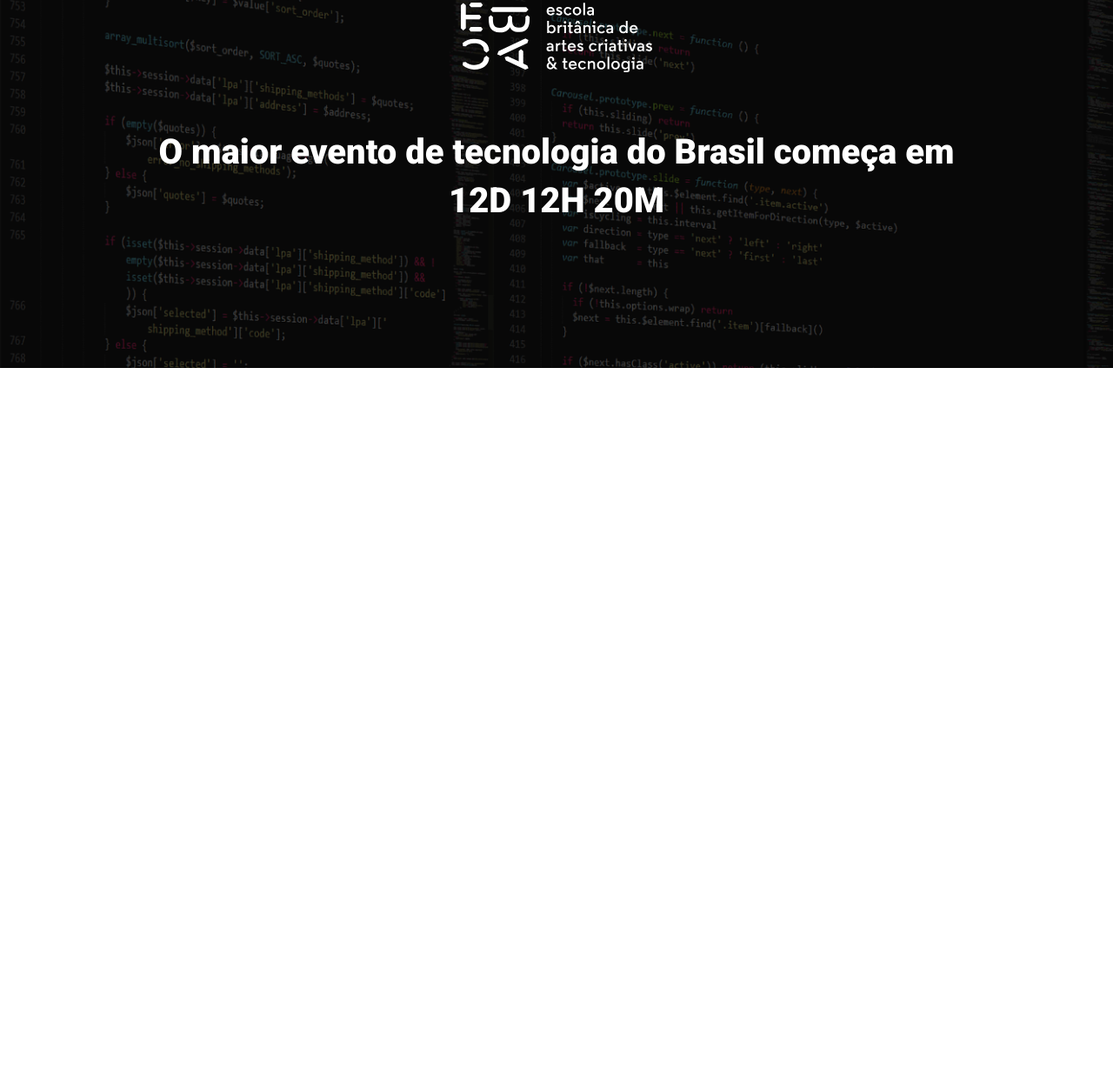
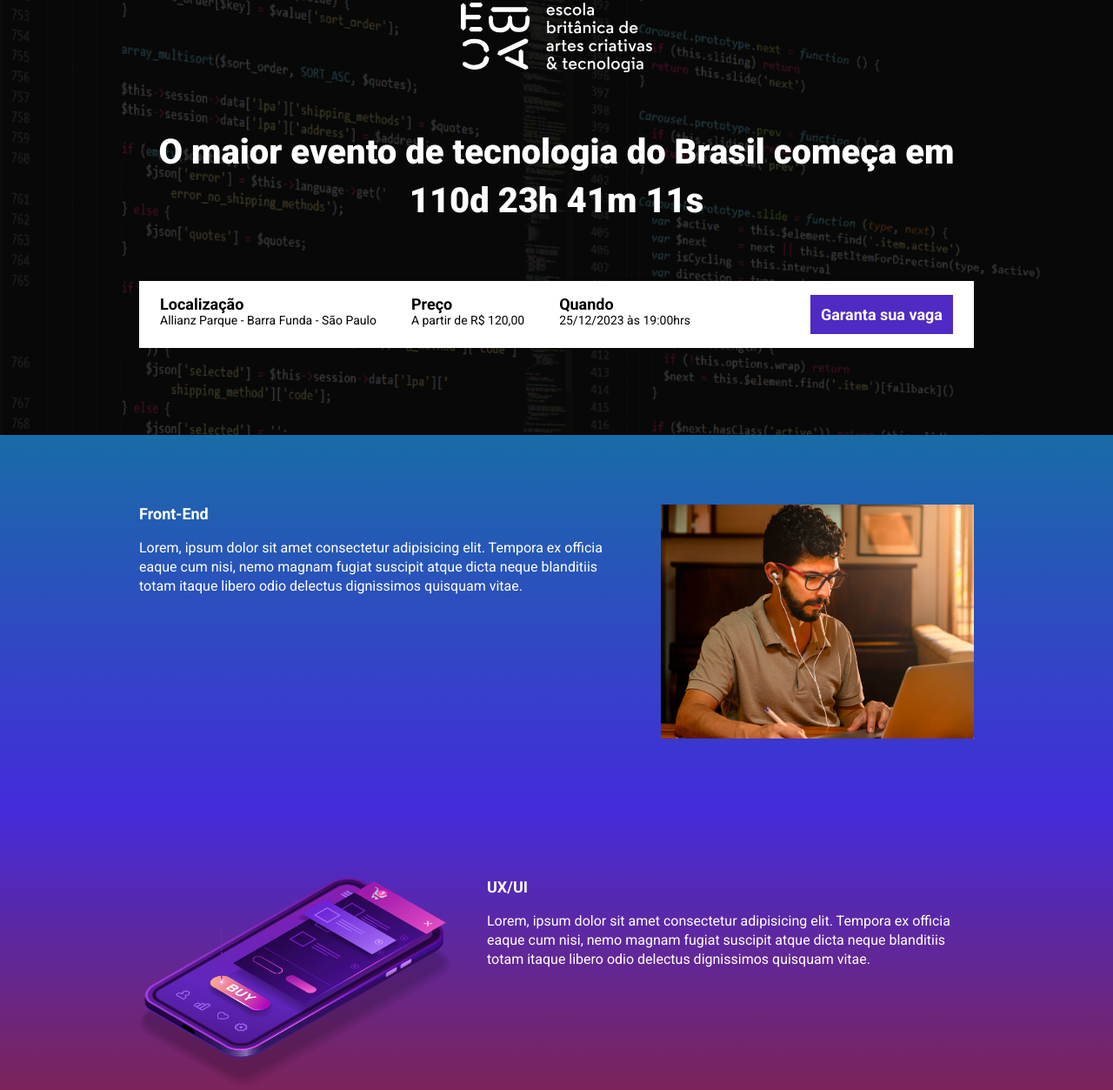
Before and after one commit to KilsonJogli/ebac_tech_talks, a website built with Parcel: page src/index.html in a window 1280 px wide. Shown: the part 61-1314 px from the top of the page at 87% size. Before the commit the page ends 800 px from the top, so only its background shows below. Built offline with nearby package versions, Linux system fonts and the light colour scheme.

Commit message:
criando a contagem regressiva

```diff
--- a/package.json
+++ b/package.json
@@ -2,9 +2,9 @@
   "name": "ebac_talks",
   "version": "1.0.0",
   "description": "",
-  "main": "index.js",
   "scripts": {
     "dev": "parcel src/index.html src/styles/main.scss src/scripts/main.js",
+    "build": "parcel build src/index.html",
     "test": "echo \"Error: no test specified\" && exit 1"
   },
   "keywords": [],
--- a/src/index.html
+++ b/src/index.html
@@ -8,17 +8,89 @@
     <link rel="preconnect" href="https://fonts.gstatic.com" crossorigin>
     <link href="https://fonts.googleapis.com/css2?family=Roboto:wght@400;700;900&display=swap" rel="stylesheet">
     <link rel="stylesheet" href="./styles/main.scss">
+    <link rel="stylesheet" href="https://unpkg.com/aos@next/dist/aos.css" />
 </head>
 <body>
     <header class="hero">
         <div class="container">
             <img class="hero__logo" src="./images/ebac_logo.svg" alt="EBAC">
             <p class="hero__text">
-                O maior evento de tecnologia do Brasil começa em 12D 12H 20M
+                O maior evento de tecnologia do Brasil começa em <span id="contator"></span>
             </p>
+            <div class="infos-bar">
+                <ul class="infos-bar__infos">
+                    <li class="infos-bar__infos__item">
+                        <b>Localização</b>
+                        Allianz Parque - Barra Funda - São Paulo
+                    </li>
+                    <li class="infos-bar__infos__item">
+                        <b>Preço</b>
+                        A partir de R$ 120,00
+                    </li>
+                    <li class="infos-bar__infos__item">
+                        <b>Quando</b>
+                        25/12/2023 às 19:00hrs
+                    </li>
+                </ul>
+                <a class="button button--primary" href="#">
+                    Garanta sua vaga
+                </a>
+            </div>
         </div>
     </header>
-
+    <section class="event event--frontend">
+        <div class="container" data-aos="fade-right">
+            <div class="event__details">
+                <h2 class="event__details__title">
+                    Front-End
+                </h2>
+                <p class="event__details__description">
+                    Lorem, ipsum dolor sit amet consectetur adipisicing elit. Tempora ex officia eaque cum nisi, nemo magnam fugiat suscipit atque dicta neque blanditiis totam itaque libero odio delectus dignissimos quisquam vitae.
+                </p>
+            </div>
+            <img src="./images/frontend.png" alt="Front-end" class="event__image">
+        </div>
+    </section>
+    <section class="event event--ux-ui event--image-left">
+        <div class="container" data-aos="fade-left">
+            <div class="event__details">
+                <h2 class="event__details__title">
+                    UX/UI
+                </h2>
+                <p class="event__details__description">
+                    Lorem, ipsum dolor sit amet consectetur adipisicing elit. Tempora ex officia eaque cum nisi, nemo magnam fugiat suscipit atque dicta neque blanditiis totam itaque libero odio delectus dignissimos quisquam vitae.
+                </p>
+            </div>
+            <img src="./images/ui-ux.png" alt="ux-ui" class="event__image">
+        </div>
+    </section>
+    <section class="event event--data-science">
+        <div class="container" data-aos="fade-right">
+            <div class="event__details">
+                <h2 class="event__details__title">
+                    Data Science
+                </h2>
+                <p class="event__details__description">
+                    Lorem, ipsum dolor sit amet consectetur adipisicing elit. Tempora ex officia eaque cum nisi, nemo magnam fugiat suscipit atque dicta neque blanditiis totam itaque libero odio delectus dignissimos quisquam vitae.
+                </p>
+            </div>
+            <img src="./images/data.png" alt="Data science" class="event__image">
+        </div>
+    </section>
+    <section class="event event--backend event--image-left">
+        <div class="container" data-aos="fade-left">
+            <div class="event__details">
+                <h2 class="event__details__title">
+                    Back-End
+                </h2>
+                <p class="event__details__description">
+                    Lorem, ipsum dolor sit amet consectetur adipisicing elit. Tempora ex officia eaque cum nisi, nemo magnam fugiat suscipit atque dicta neque blanditiis totam itaque libero odio delectus dignissimos quisquam vitae.
+                </p>
+            </div>
+            <img src="./images/backend.png" alt="beck-end" class="event__image">
+        </div>
+    </section>
+    <script src="https://unpkg.com/aos@next/dist/aos.js"></script>
     <script src="./scripts/main.js"></script>
 </body>
 </html>
--- a/src/scripts/main.js
+++ b/src/scripts/main.js
@@ -1 +1,32 @@
-console.log('olá')
+AOS.init();
+
+const dataDoEvento = new Date("Dec 25, 2023 19:00:00");
+const timeStampDoEvento = dataDoEvento.getTime();
+
+const contaAsHoras = setInterval(function() {
+    const agora = new Date();
+    const timeStampAtual = agora.getTime();
+
+    const distanciaAteOEvento = timeStampDoEvento - timeStampAtual;
+
+    const diaEmMs = 1000 * 60 * 60 * 24;
+    const horaEmMs = 1000 * 60 * 60;
+    const minutoEmMs = 1000 * 60;
+
+
+    const diasAteOEvento = Math.floor(distanciaAteOEvento / diaEmMs);
+    const horasAteOEvento = Math.floor((distanciaAteOEvento % (1000 * 60 * 60 * 24)) / (1000 * 60 * 60));
+    const minutosAteOEvento = Math.floor((distanciaAteOEvento % (1000 * 60 * 60)) / (1000 * 60));
+    const segundosAteOEvento = Math.floor((distanciaAteOEvento % (1000 * 60)) / 1000);
+
+    document.getElementById('contator').innerHTML = `${diasAteOEvento}d ${horasAteOEvento}h ${minutosAteOEvento}m ${segundosAteOEvento}s`
+
+console.log(horasAteOEvento)
+console.log(minutosAteOEvento)
+
+if(distanciaAteOEvento < 0) {
+    clearInterval(contaAsHoras);
+    document.getElementById('contator').innerHTML = 'Evento expirado'
+}
+
+},1000)
--- /dev/null
+++ b/src/styles/_events.scss
@@ -0,0 +1,64 @@
+@use 'variables';
+
+.event {
+    padding: 80px 0;
+
+
+    &--frontend {
+        background-image: linear-gradient(variables.$blue, variables.$blue2);
+    }
+
+    &--ux-ui {
+        background-image: linear-gradient(variables.$blue2, variables.$pink);
+    }
+
+    &--data-science {
+        background-image: linear-gradient(variables.$pink, variables.$yellow);
+    }
+
+    &--backend {
+        background-image: linear-gradient(variables.$yellow, variables.$pink);
+    }
+
+    &--image-left {
+        .container {
+            flex-direction: row-reverse;
+        }
+    }
+
+    .container {
+        display: flex;
+        gap: 40px;
+    }
+
+    &__image {
+        max-width: 360px;
+    }
+
+    &__details {
+        &__title {
+            font-size: 18px;
+            font-weight: bold;
+            margin-bottom: 18px;
+        }
+
+        &__description {
+            line-height: 22px;
+        }
+    }
+
+    @media (max-width: 640px) {
+        .container {
+            display: block;
+        }
+
+        &__image {
+            width: 100%;
+        }
+
+        &__details {
+            margin-right: 0;
+            margin-bottom: 16px;
+        }
+    }
+}
--- a/src/styles/_hero.scss
+++ b/src/styles/_hero.scss
@@ -1,3 +1,5 @@
+@use 'variables';
+
 .hero {
     padding-top: 64px;
     padding-bottom: 100px;
@@ -16,7 +18,7 @@
         left: 0;
         height: 100%;
         width:100%;
-        background-color: #000;
+        background-color: variables.$secondaryTextColor;
         content: '';
         opacity: 0.7;
     }
--- /dev/null
+++ b/src/styles/components/_buttons.scss
@@ -0,0 +1,28 @@
+@use '../variables';
+
+.button {
+    padding: 12px;
+    font-size: 18px;
+    font-weight: bold;
+    text-decoration: none;
+    text-align: center;
+    justify-content: center;
+    white-space: nowrap;
+
+
+    &--primary {
+        color: variables.$textColor;
+        background-color: variables.$purple;
+
+    }
+
+    @media (max-width: 640px) {
+        display: block;
+        width: 100%;
+    }
+
+    @media (max-width: 1024px) {
+        display: flex;
+        align-items: center;
+    }
+}
--- /dev/null
+++ b/src/styles/components/_infos_bar.scss
@@ -0,0 +1,42 @@
+@use '../variables';
+
+.infos-bar {
+    padding: 16px 24px;
+    background-color: variables.$textColor;;
+    display: flex;
+    justify-content: space-between;
+
+    &__infos {
+        display: flex;
+        gap: 40px;
+
+        &__item {
+            font-size: 14px;
+            color: variables.$secondaryTextColor;
+
+            b {
+                font-size: 18px;
+                display: block;
+                color: variables.$secondaryTextColor;
+            }
+        }
+    }
+
+    @media (max-width: 640px) {
+        display: block;
+
+        &__infos {
+            display: block;
+
+            &__item {
+                margin-bottom: 24px;
+            }
+        }
+    }
+
+    @media (max-width: 1024px) {
+        &__infos {
+            gap: 16px;
+        }
+    }
+}
--- a/src/styles/main.scss
+++ b/src/styles/main.scss
@@ -1,11 +1,16 @@
 @use 'hero';
+@use 'components/infos_bar';
+@use 'components/buttons';
+@use 'events';
+@use 'variables';
 
 * {
     padding: 0;
     margin: 0;
     box-sizing: border-box;
     font-family: Roboto, sans-serif;
-    color: #fff;
+    color: variables.$textColor;
+    list-style: none;
 }
 
 .container {
@@ -20,5 +25,4 @@
     @media (max-width: 640px) {
         max-width: 80%;
     }
-
 }
--- /dev/null
+++ b/src/styles/variables.scss
@@ -0,0 +1,8 @@
+$textColor: #fff;
+$secondaryTextColor: #000;
+
+$blue: #186ca7;
+$blue2: #442bdb;
+$pink: #89223b;
+$yellow: #9c791d;
+$purple: #4f2ac3;
```
